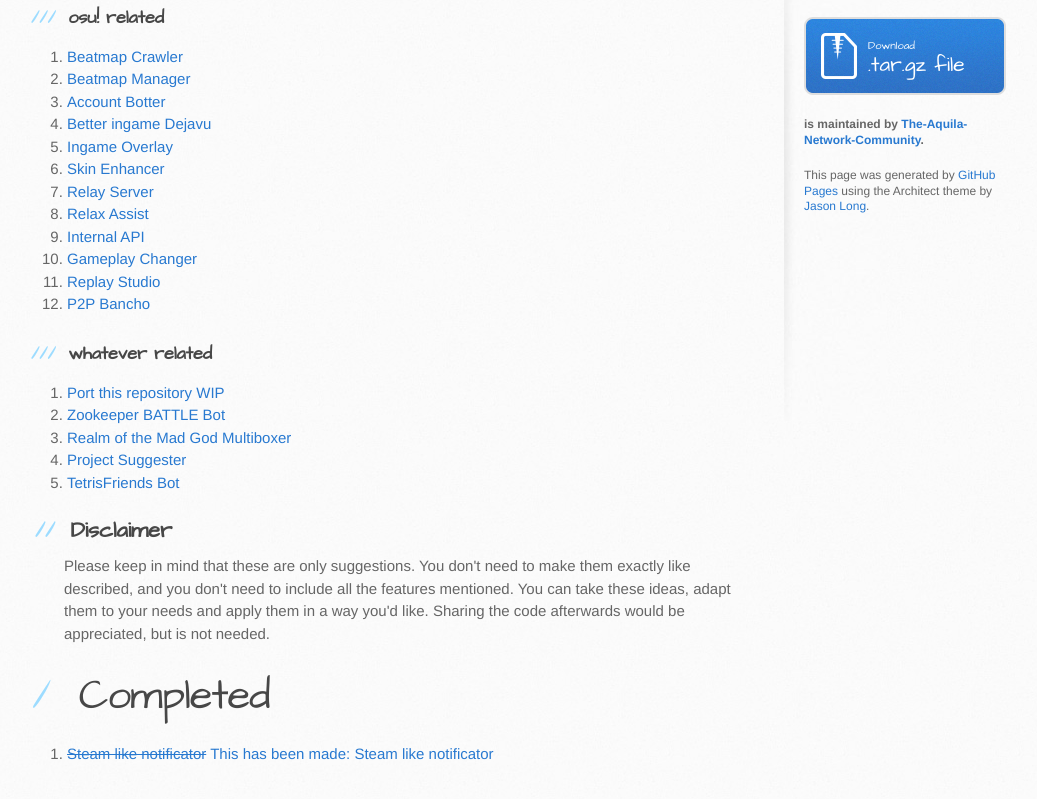
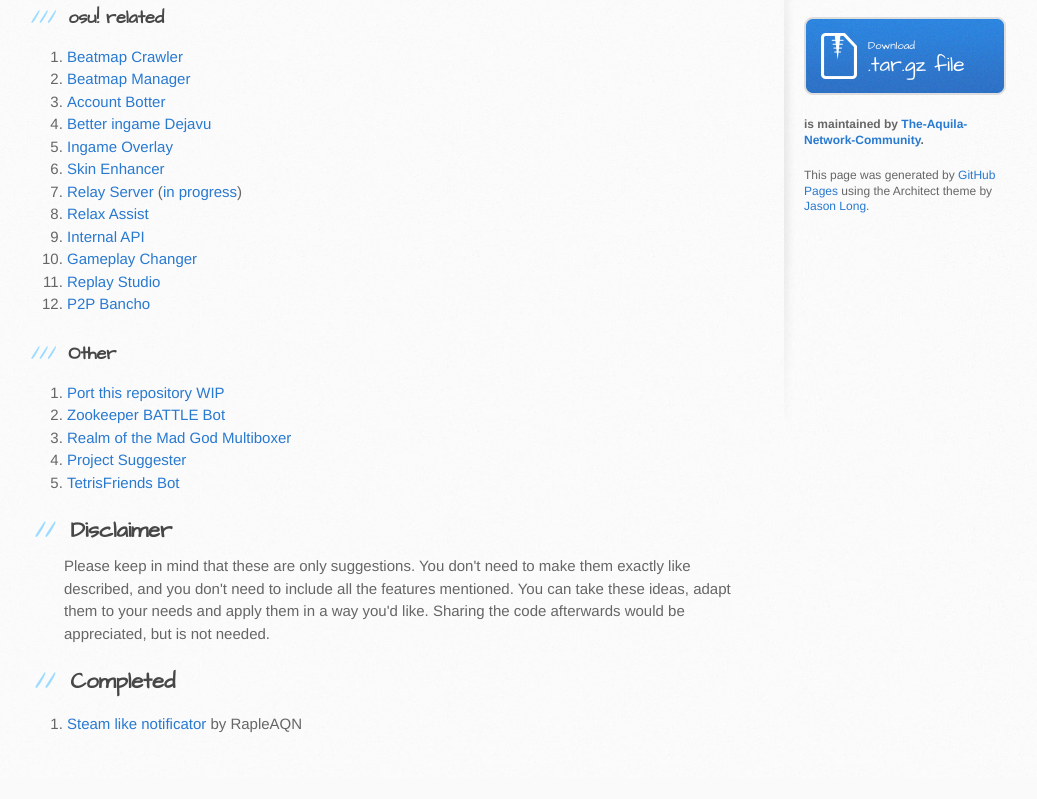
Before and after one commit to Oreemo/Project-Suggestions, a plain HTML site: page index.html in a window 1280 px wide. Shown: the part 421-1220 px from the top of the page, without its empty margins (106-1143 px from the left). After the commit the page ends 1199 px from the top, so only its background shows below. Drawn offline with Linux system fonts and the light colour scheme.

```diff
--- a/index.html
+++ b/index.html
@@ -41,7 +41,8 @@
 <li><a href="Better%20ingame%20Dejavu.md">Better ingame Dejavu</a></li>
 <li><a href="Ingame%20Overlay.md">Ingame Overlay</a></li>
 <li><a href="Skin%20Enhancer.md">Skin Enhancer</a></li>
-<li><a href="Relay%20Server.md">Relay Server</a></li>
+<li>
+<a href="Relay%20Server.md">Relay Server</a> (<a href="https://github.com/The-Aquila-Network-Community/osu-relay-server">in progress</a>)</li>
 <li><a href="Relax%20Assist.md">Relax Assist</a></li>
 <li><a href="Internal%20API.md">Internal API</a></li>
 <li><a href="Gameplay%20Changer.md">Gameplay Changer</a></li>
@@ -50,7 +51,7 @@
 </ol>
 
 <h3>
-<a id="whatever-related" class="anchor" href="#whatever-related" aria-hidden="true"><span aria-hidden="true" class="octicon octicon-link"></span></a>whatever related</h3>
+<a id="other" class="anchor" href="#other" aria-hidden="true"><span aria-hidden="true" class="octicon octicon-link"></span></a>Other</h3>
 
 <ol>
 <li>
@@ -70,13 +71,12 @@
 You can take these ideas, adapt them to your needs and apply them in a way you'd like.
 Sharing the code afterwards would be appreciated, but is not needed.</p>
 
-<h1>
-<a id="completed" class="anchor" href="#completed" aria-hidden="true"><span aria-hidden="true" class="octicon octicon-link"></span></a>Completed</h1>
+<h2>
+<a id="completed" class="anchor" href="#completed" aria-hidden="true"><span aria-hidden="true" class="octicon octicon-link"></span></a>Completed</h2>
 
 <ol>
 <li>
-<a href="Completed/Steam%20like%20notificator.md"><del>Steam like notificator</del></a> <a href="https://github.com/The-Aquila-Network-Community/Steam-like-notificator">This has been made: Steam like notificator</a>
-</li>
+<a href="https://github.com/The-Aquila-Network-Community/Steam-like-notificator">Steam like notificator</a> by RapleAQN</li>
 </ol>
         </section>
 
--- a/params.json
+++ b/params.json
@@ -1,6 +1,6 @@
 {
   "name": "Project-suggestions",
   "tagline": "A list of potential projects for our bored members.",
-  "body": "# Projects\r\n###osu! related\r\n1. [Beatmap Crawler](Beatmap Crawler.md)\r\n1. [Beatmap Manager](Beatmap Manager.md)\r\n1. [Account Botter](Account Botter.md)\r\n1. [Better ingame Dejavu](Better ingame Dejavu.md)\r\n1. [Ingame Overlay](Ingame Overlay.md)\r\n1. [Skin Enhancer](Skin Enhancer.md)\r\n1. [Relay Server](Relay Server.md)\r\n2. [Relax Assist](Relax Assist.md)\r\n3. [Internal API](Internal API.md)\r\n3. [Gameplay Changer](Gameplay Changer.md)\r\n4. [Replay Studio](Replay Studio.md)\r\n4. [P2P Bancho](P2P Bancho.md)\r\n\r\n###whatever related\r\n1. [Port this repository](https://guides.github.com/features/pages/) [WIP](http://the-aquila-network-community.github.io)\r\n1. [Zookeeper BATTLE Bot](Zookeeper Battle Bot.md)\r\n2. [Realm of the Mad God Multiboxer](Realm of the Mad God Multiboxer.md)\r\n3. [Project Suggester](Project Suggester.md)\r\n4. [TetrisFriends Bot](TetrisFriends Bot.md)\r\n\r\n##Disclaimer\r\nPlease keep in mind that these are only suggestions. You don't need to make them exactly like described,\r\nand you don't need to include all the features mentioned.\r\nYou can take these ideas, adapt them to your needs and apply them in a way you'd like.\r\nSharing the code afterwards would be appreciated, but is not needed.\r\n\r\n#Completed\r\n1. [~~Steam like notificator~~](Completed/Steam like notificator.md) [This has been made: Steam like notificator](https://github.com/The-Aquila-Network-Community/Steam-like-notificator)\r\n",
+  "body": "# Projects\r\n### osu! related\r\n1. [Beatmap Crawler](Beatmap Crawler.md)\r\n1. [Beatmap Manager](Beatmap Manager.md)\r\n1. [Account Botter](Account Botter.md)\r\n1. [Better ingame Dejavu](Better ingame Dejavu.md)\r\n1. [Ingame Overlay](Ingame Overlay.md)\r\n1. [Skin Enhancer](Skin Enhancer.md)\r\n1. [Relay Server](Relay Server.md) ([in progress](https://github.com/The-Aquila-Network-Community/osu-relay-server))\r\n2. [Relax Assist](Relax Assist.md)\r\n3. [Internal API](Internal API.md)\r\n3. [Gameplay Changer](Gameplay Changer.md)\r\n4. [Replay Studio](Replay Studio.md)\r\n4. [P2P Bancho](P2P Bancho.md)\r\n\r\n### Other\r\n1. [Port this repository](https://guides.github.com/features/pages/) [WIP](http://the-aquila-network-community.github.io)\r\n1. [Zookeeper BATTLE Bot](Zookeeper Battle Bot.md)\r\n2. [Realm of the Mad God Multiboxer](Realm of the Mad God Multiboxer.md)\r\n3. [Project Suggester](Project Suggester.md)\r\n4. [TetrisFriends Bot](TetrisFriends Bot.md)\r\n\r\n## Disclaimer\r\nPlease keep in mind that these are only suggestions. You don't need to make them exactly like described,\r\nand you don't need to include all the features mentioned.\r\nYou can take these ideas, adapt them to your needs and apply them in a way you'd like.\r\nSharing the code afterwards would be appreciated, but is not needed.\r\n\r\n## Completed\r\n1. [Steam like notificator](https://github.com/The-Aquila-Network-Community/Steam-like-notificator) by RapleAQN\r\n",
   "note": "Don't delete this file! It's used internally to help with page regeneration."
 }
```
